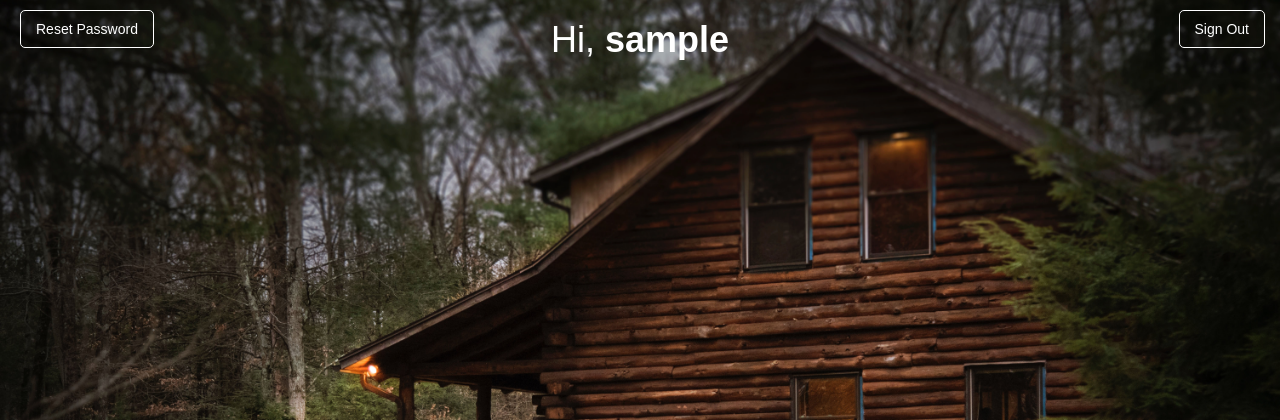
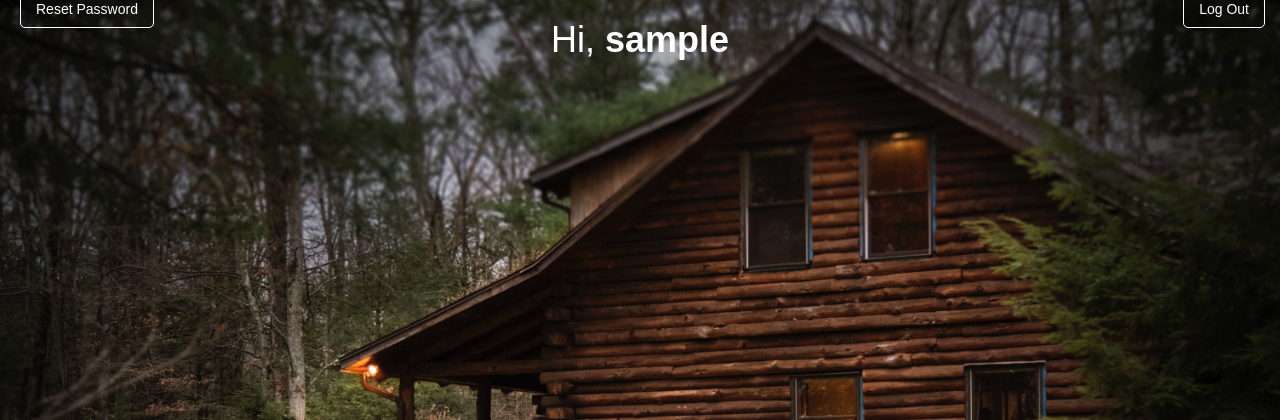
Before and after one commit to xSomoy/WebPortal, a PHP site: page / in a window 1280 px wide. Shown: the top 420 px of the page. Run offline with PHP 8.4, Linux system fonts and the light colour scheme; the visitor is signed in with stand-in values (Sample User, id 1).

Commit message:
working on home page

```diff
--- a/php files/index.php
+++ b/php files/index.php
@@ -44,15 +44,19 @@ if(!isset($_SESSION["loggedin"]) || $_SESSION["loggedin"] !== true){
 </head>
 
 <body>
+
+<div class="container">
 <!--    Logout And Reset Buttons -->
 
     <a href="reset-password.php" class="login reset">Reset Password</a>
-    <a href="logout.php" class="login logout">Sign Out</a>
+    <a href="logout.php" class="login logout">Log Out</a>
 
 <!-- Your Actual HTML Code Goes Below Here -->
     <div class="welcome">
         <h1>Hi, <b><?php echo htmlspecialchars($_SESSION["username"]); ?></b></h1>
     </div>
+
+    </div>
 </body>
 
 </html>
```
